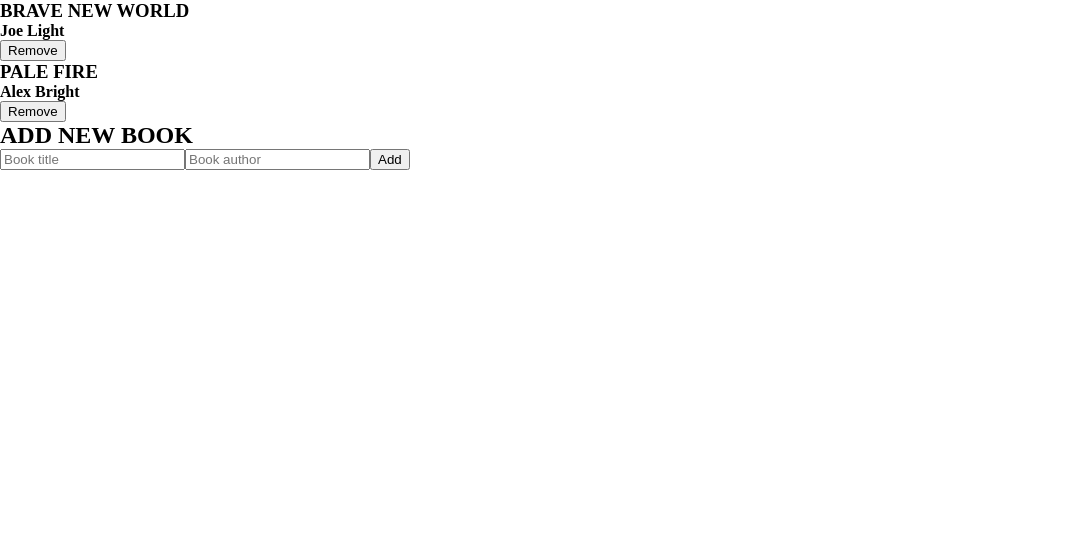
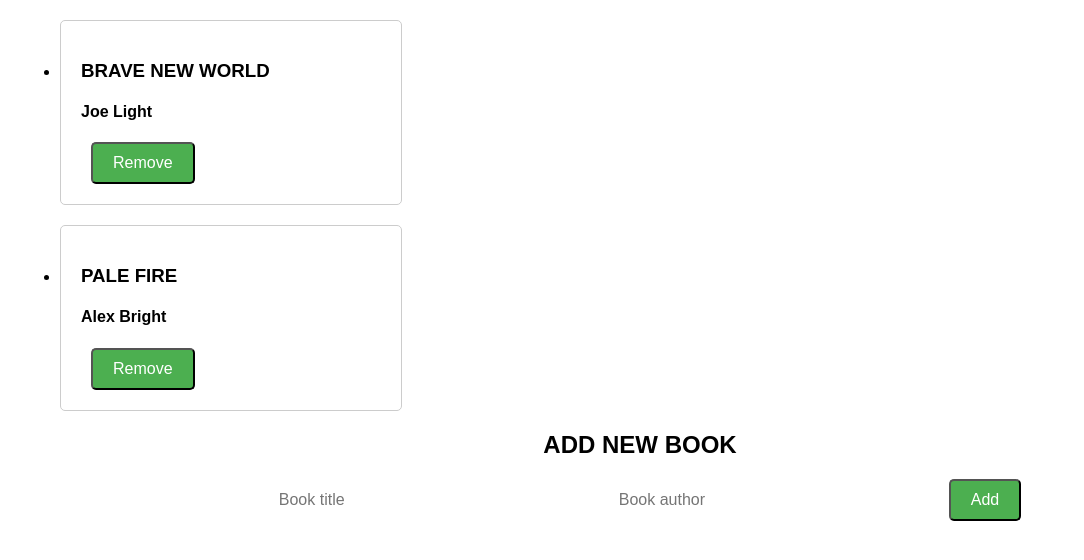
Before and after one commit to ONJoseph/bookstore-cms, a React (Create React App) app: page / in a window 1280 px wide. Shown: the top 560 px of the page, without its empty margins (0-1084 px from the left). Built offline with nearby package versions, Linux system fonts and the light colour scheme.

Commit message:
Add some basic styling

```diff
--- a/src/App.css
+++ b/src/App.css
@@ -1,32 +1,57 @@
-body,
-h1,
-h2,
-h3,
-h4,
-h5,
-h6,
-p,
-ol,
-ul,
-form {
+body {
   margin: 0;
   padding: 0;
+  font-family: Arial, sans-serif;
 }
 
-ol,
-ul {
-  list-style-type: none;
+.container {
+  max-width: 1200px;
+  margin: 0 auto;
+  display: flex;
+  flex-wrap: wrap;
 }
 
-.nav-bar {
-  display: flex;
-  align-items: center;
-  margin: 1.813rem 6.25rem;
-  gap: 2.938rem;
+h2 {
+  text-align: center;
+  margin: 20px 0;
 }
 
-.nav ul {
+form {
   display: flex;
-  list-style: none;
-  gap: 2.563rem;
+  flex-wrap: wrap;
+  justify-content: center;
+  margin: 20px 0;
 }
+
+input {
+  padding: 10px;
+  margin: 0 10px;
+  font-size: 16px;
+  width: 300px;
+  border: none;
+  border-radius: 5px;
+}
+
+button {
+  padding: 10px 20px;
+  border-radius: 5px;
+  background-color: #4CAF50;
+  color: white;
+  font-size: 16px;
+  cursor: pointer;
+  margin-left:10px;
+}
+
+.book-list {
+  display: flex;
+  flex-wrap: wrap;
+  justify-content: center;
+}
+
+.book {
+  width: 300px;
+  margin: 20px;
+  padding: 20px;
+  border: 1px solid #ccc;
+  border-radius: 5px;
+}
```
